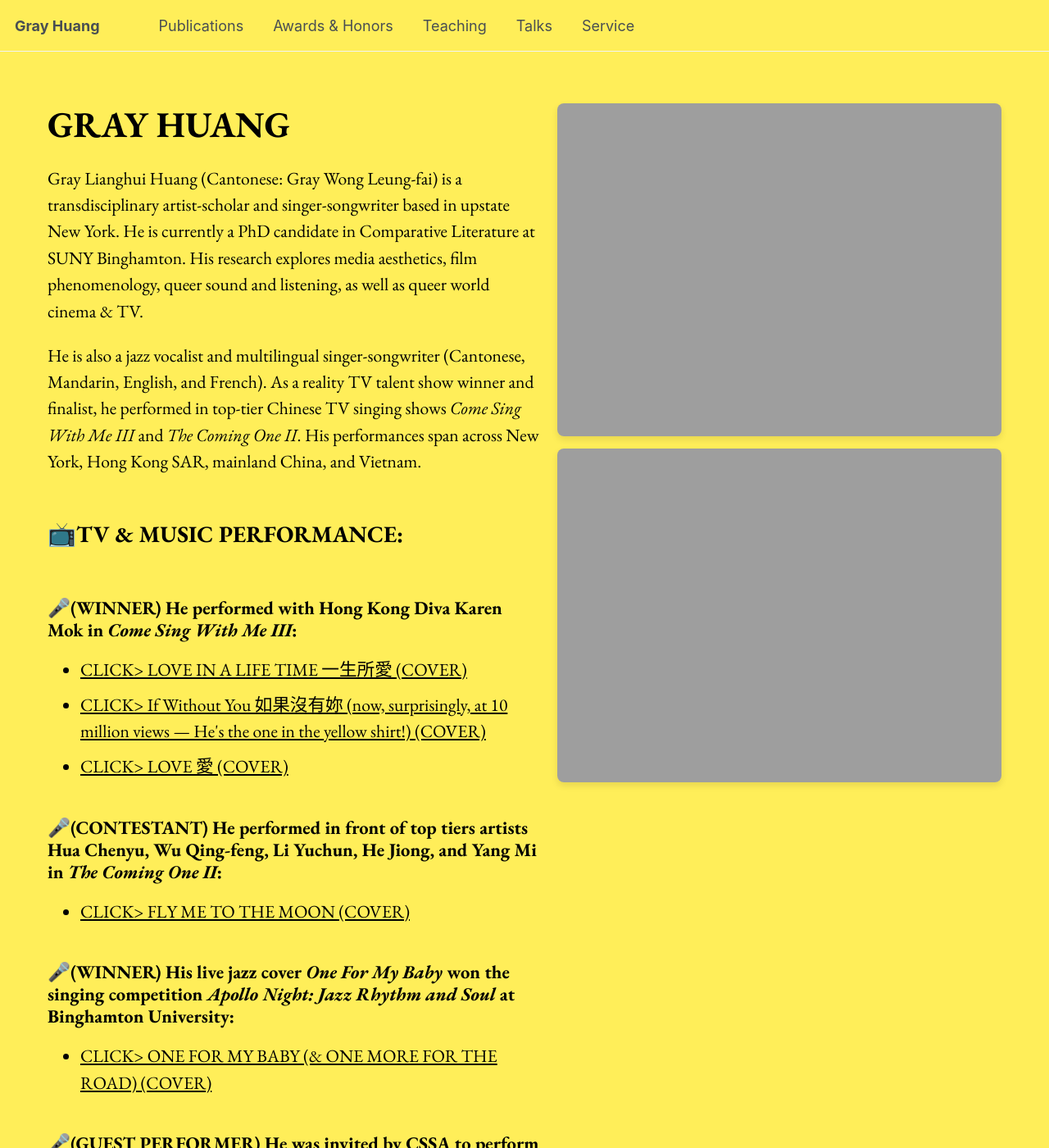
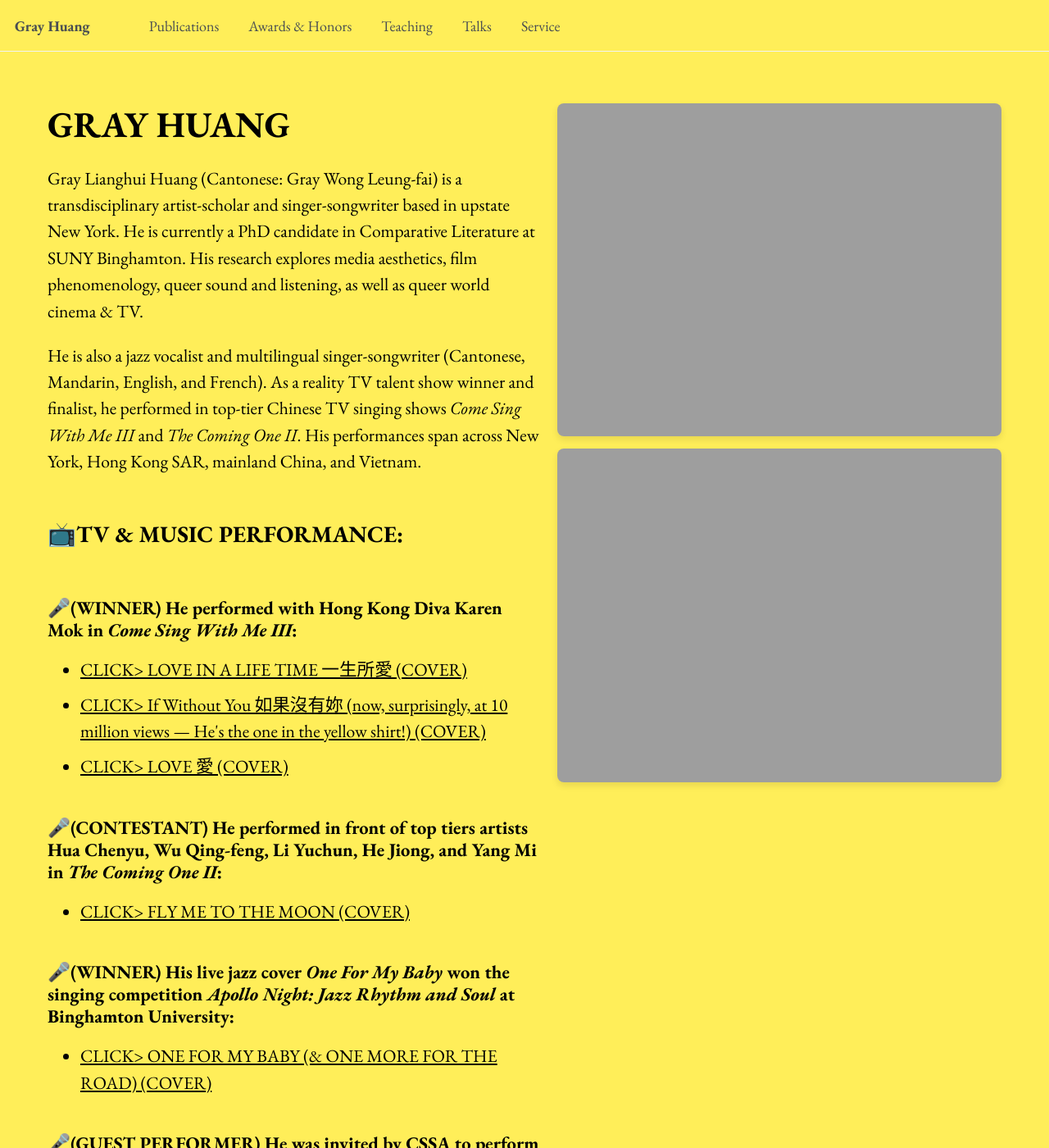
Before and after one commit to gray-huang/gray-huang.github.io, a Jekyll site: the page built from _pages/about.md, in a window 1280 px wide and 1400 px high. Shown: the whole window at 82% size. Built offline with Jekyll 4.4.1, drawn with Linux system fonts in a browser that asks for light colours.

Commit message:
add header

```diff
--- a/_sass/layout/_masthead.scss
+++ b/_sass/layout/_masthead.scss
@@ -28,7 +28,7 @@
     @include container;
     @include clearfix;
     padding: 0.5em 1em;
-    font-family: $sans-serif-narrow;
+    font-family: $header-font-family;
 
     @include breakpoint($x-large) {
       max-width: $x-large;
```
Also changed, not shown: 1 other file.
